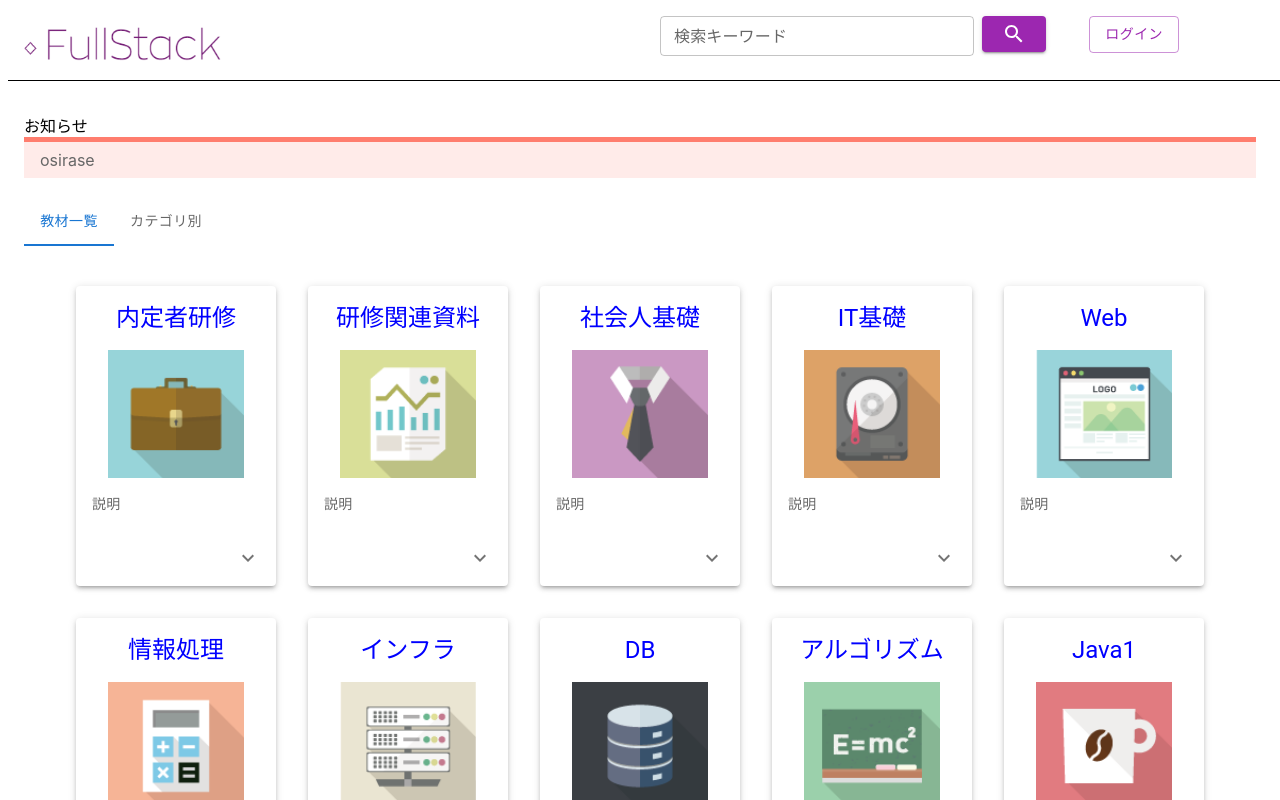
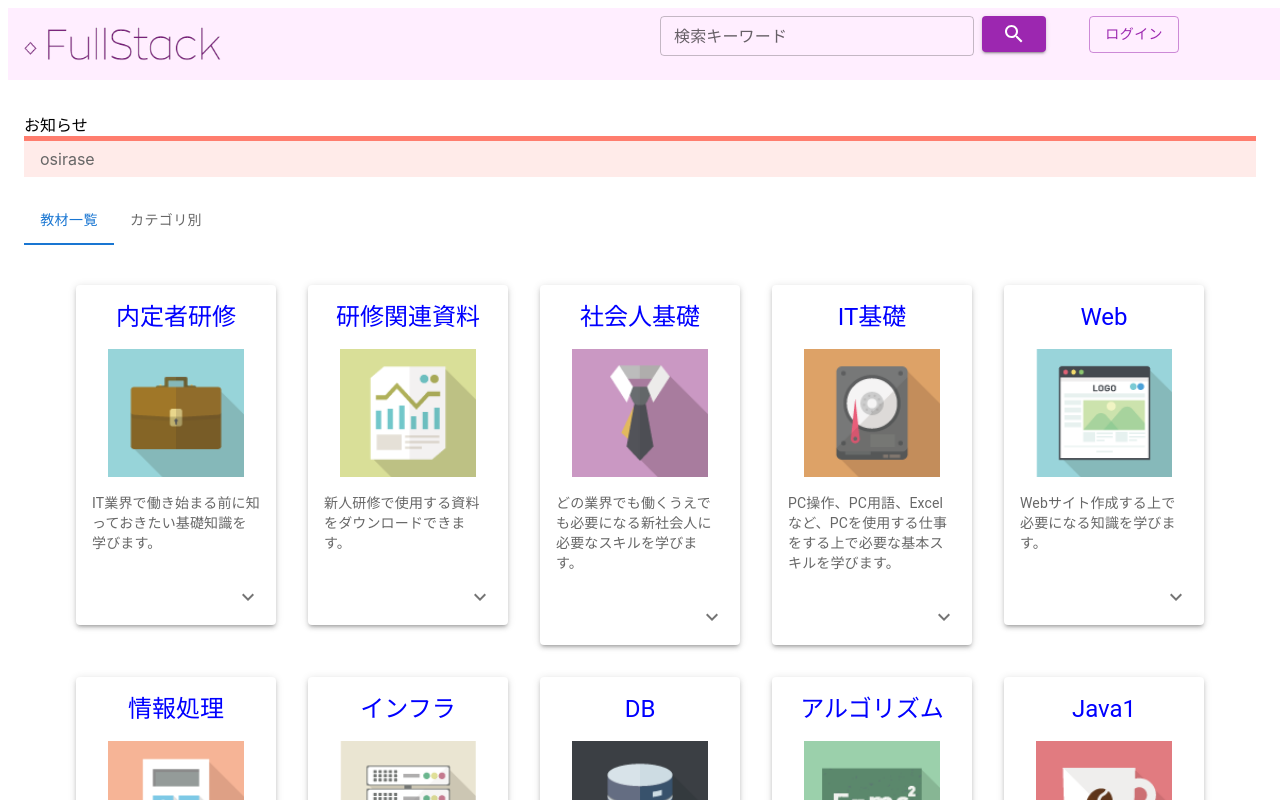
Before and after one commit to tc-kishimoto/fullstack-frontend, a React (Create React App) app: page / in a window 1280 px wide. Shown: the top 800 px of the page. Built offline with nearby package versions, Linux system fonts and the light colour scheme.

Commit message:
カテゴリごとの説明を追加

```diff
--- a/src/components/domains/CategoryCard.js
+++ b/src/components/domains/CategoryCard.js
@@ -75,7 +75,7 @@ function CategoryCard(props) {
 			</RouterLink>
 			<CardContent>
 				<Typography variant="body2" color="text.secondary">
-					{'説明'}
+					{props.explain}
 				</Typography>
 			</CardContent>
 			<CardActions disableSpacing>
--- a/src/components/domains/CategoryCardList.js
+++ b/src/components/domains/CategoryCardList.js
@@ -3,6 +3,7 @@ import CategoryCard from "./CategoryCard"
 import Stack from '@mui/material/Stack';
 import mdList from "../../config/mdlist.json"
 import styled from "styled-components";
+import config from '../../config/config.json'
 
 const CategoryList = styled.div`
     align-items: flex-start;
@@ -18,6 +19,7 @@ const CategoryCardList = () => {
         categoryName={e}
         contents={mdList.contents[e]}
         key={e}
+        explain={config.categoryInfo[e].explain}
       />
     )
   })
--- a/src/components/domains/Header.js
+++ b/src/components/domains/Header.js
@@ -35,7 +35,7 @@ function Header() {
 	const isLogin = useRecoilValue(isLoginState);
 
 	return (
-		<Grid container spacing={1} m={1} borderBottom={1}>
+		<Grid container spacing={1} m={1} bgcolor={'#FEF'}>
 			<Grid item xs={6}>
 				<Logo
 					src={`${process.env.PUBLIC_URL}/images/index/logo.png`}
```
